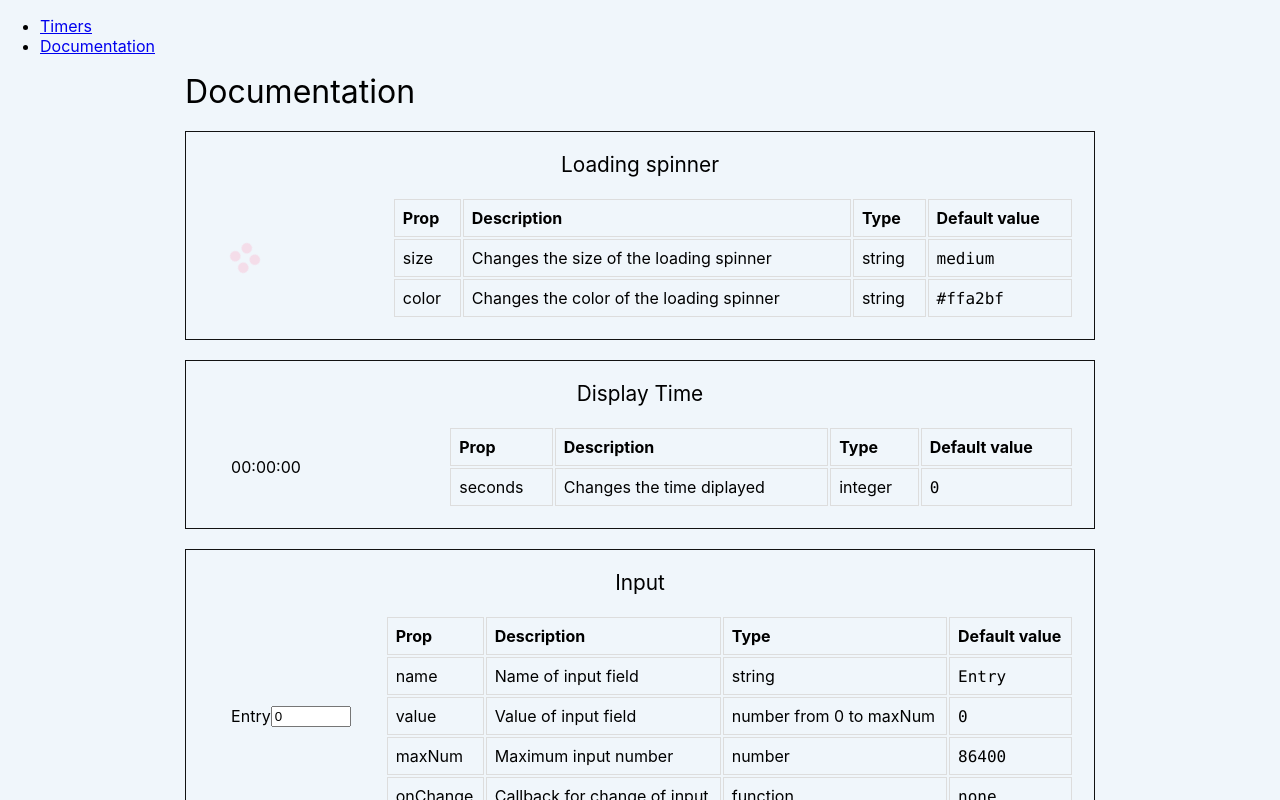
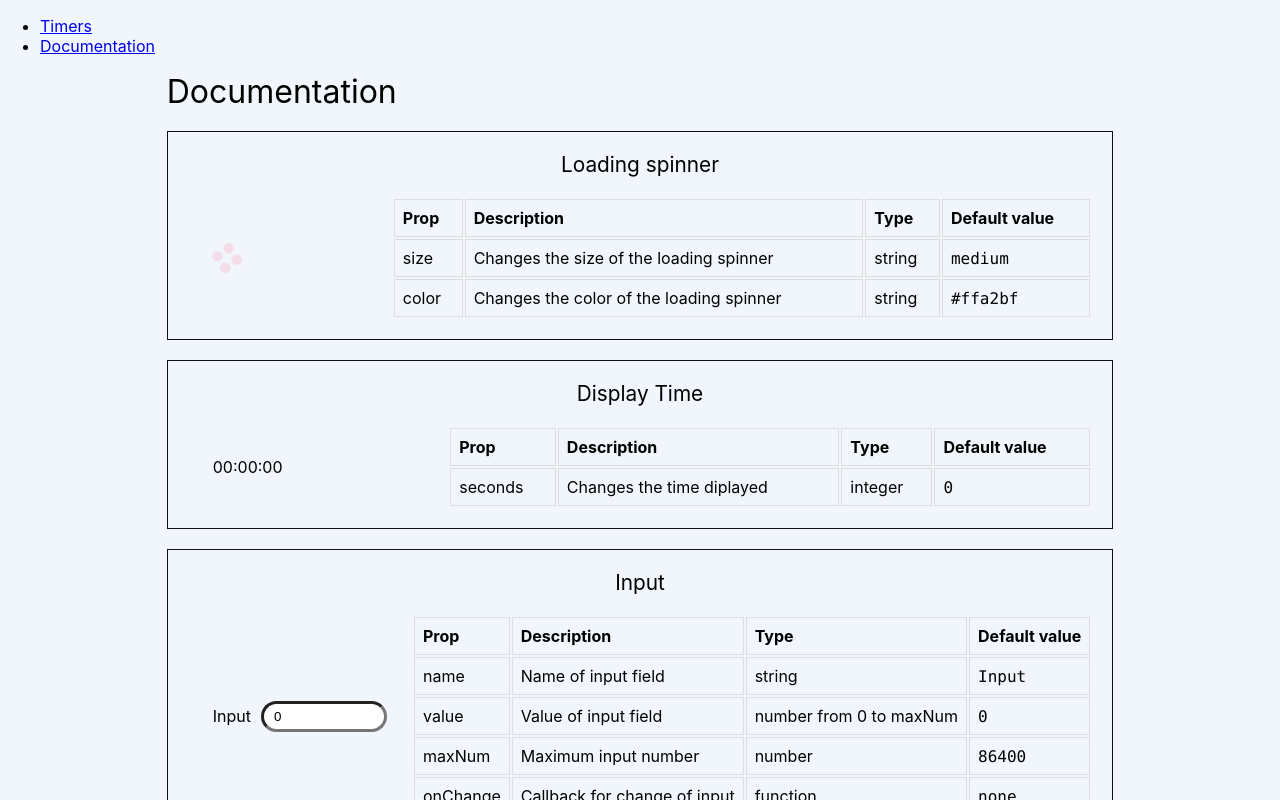
Before and after one commit to prof-tejera/assignment-1-karendolan, a React (Create React App) app: page /docs in a window 1280 px wide. Built offline with nearby package versions, Linux system fonts and the light colour scheme.

Commit message:
more component styling

```diff
--- a/src/components/generic/Button.js
+++ b/src/components/generic/Button.js
@@ -4,11 +4,17 @@ import styled from "styled-components";
 
 const primaryColor = "#ffa2bf";
 
+const sizeMapping = {
+  small: 60,
+  medium: 80,
+  large: 100,
+};
+
 // Make rounded corner button, but not as round as the RoundsDisplay
 // Add different style for hover and active (click) to emphasize user action
 const ButtonStyled = styled.input`
   display: block;
-  width: 100px;
+  width: ${(props) => props.size}px;
   height: 60px;
   padding: 10px 20px;
   text-align: center;
@@ -16,7 +22,6 @@ const ButtonStyled = styled.input`
   background-color: ${(props) => props.color};
   border: none;
   border-radius: 20px;
-  color: ${(props) => props.active ? "purple" : "blue"};
   &:hover {
         outline: none;
         box-shadow: 0px 0px 6px black;
@@ -31,7 +36,8 @@ const ButtonStyled = styled.input`
 
 class Button extends React.Component {
   render() {
-    const {size, color, text, onClick} = this.props;
+    const {color, text, onClick} = this.props;
+    const size = sizeMapping[this.props.size];
     return (
         <ButtonStyled
           size={size}
--- a/src/components/generic/DisplayRounds.js
+++ b/src/components/generic/DisplayRounds.js
@@ -52,6 +52,7 @@ const RoundGroup = styled.div`
   justify-content: center;
   &:before {
     content: "Rounds";
+    padding-right:10px;
   }
 `;
 
@@ -118,7 +119,7 @@ DisplayRounds.propTypes = {
 
 DisplayRounds.defaultProps = {
   color: primaryColor,
-  curRound: 2,
+  curRound: 3,
   numRounds: 4,
 };
 
--- a/src/components/generic/Input.js
+++ b/src/components/generic/Input.js
@@ -1,5 +1,18 @@
 import React from "react";
 import PropTypes from "prop-types";
+import styled from "styled-components";
+
+const InputStyled = styled.input`
+  display: block;
+  width: 100px;
+  padding: 5px 10px;
+  text-align: left;
+  text-decoration: none;
+  background-color: white;
+  border-width: medium;
+  border-radius: 20px;
+  margin-left: 10px;
+`;
 
 class Input extends React.Component {
   render() {
@@ -7,7 +20,7 @@ class Input extends React.Component {
     return (
       <React.Fragment>
         <label htmlFor={name}>{name}</label>
-        <input
+        <InputStyled
           id={name}
           name={name}
           type="number"
@@ -30,7 +43,7 @@ Input.docs =   {
         key: 'name',
         description: 'Name of input field',
         type: 'string',
-        defaultValue: 'Entry',
+        defaultValue: 'Input',
       },
       {
         prop: 'value',
@@ -64,7 +77,7 @@ Input.propTypes = {
 };
 
 Input.defaultProps = {
-  name: 'Entry',
+  name: 'Input',
   value: 0,
   maxNum: 86400, // 24 hours
 };
```
